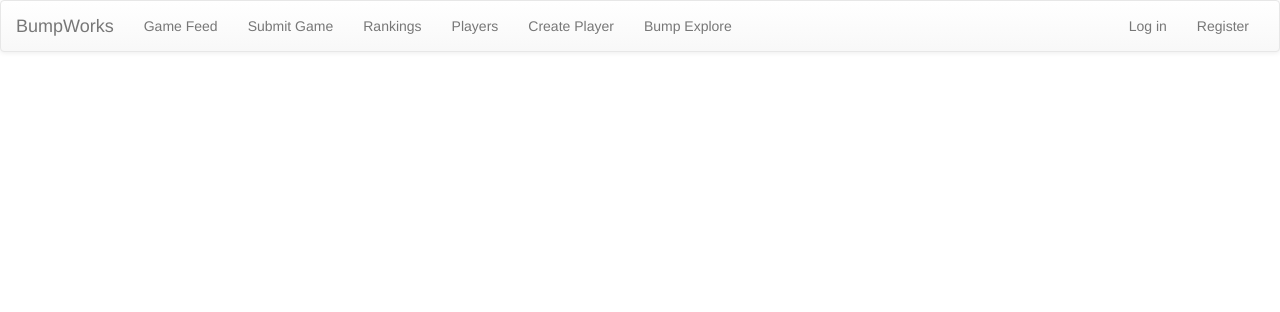
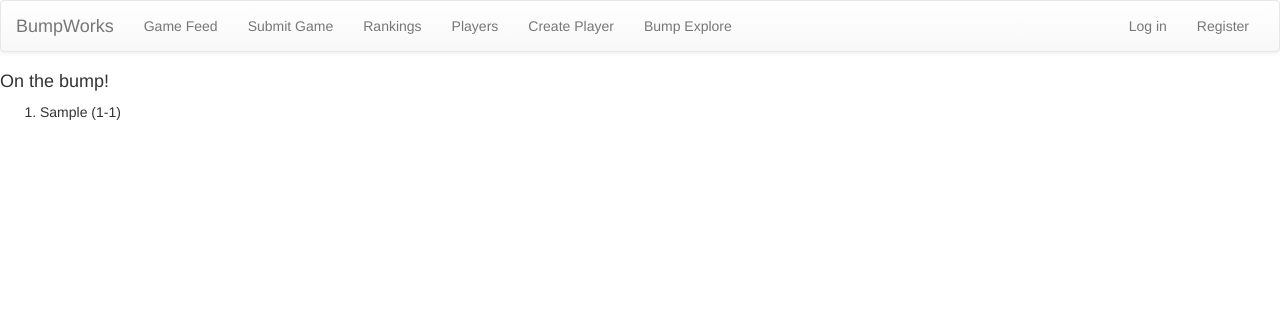
Before and after one commit to Bumpworks/bumpsite, a Django app: page /rankings/ in a window 1280 px wide. Shown: the top 312 px of the page. Run offline with Django 3.2, Linux system fonts and the light colour scheme; tables that the repository leaves empty hold one stand-in row (values such as "Sample post"); some libraries are stand-ins or nearby versions.

Commit message:
on the bump! close #30

```diff
--- a/mysite/bump/templates/bump/rankings.html
+++ b/mysite/bump/templates/bump/rankings.html
@@ -7,4 +7,12 @@
     {% endfor %}
     </ol>
     {% endif %}
+    {% if on_the_bump %}
+    <h4>On the bump!</h4>
+    <ol>
+    {% for player in on_the_bump %}
+        <li>{{ player.identifier }} ({{player.wins}}-{{player.losses}})</li>
+    {% endfor %}
+    </ol>
+    {% endif %}
 {% endblock %}
--- a/mysite/bump/views.py
+++ b/mysite/bump/views.py
@@ -74,9 +74,10 @@ def submit_game(request):
 
 
 def rankings(request):
+    on_the_bump = Player.objects.filter(wins__lt = 7).order_by('-wins')[:10]
     players = Player.objects.all().order_by('-elo')
     players = [x for x in players if x.ranked()]
-    return render(request, 'bump/rankings.html', {'players': players})
+    return render(request, 'bump/rankings.html', {'players': players, 'on_the_bump' : on_the_bump})
 
 def register(request):
     registered = False
```
